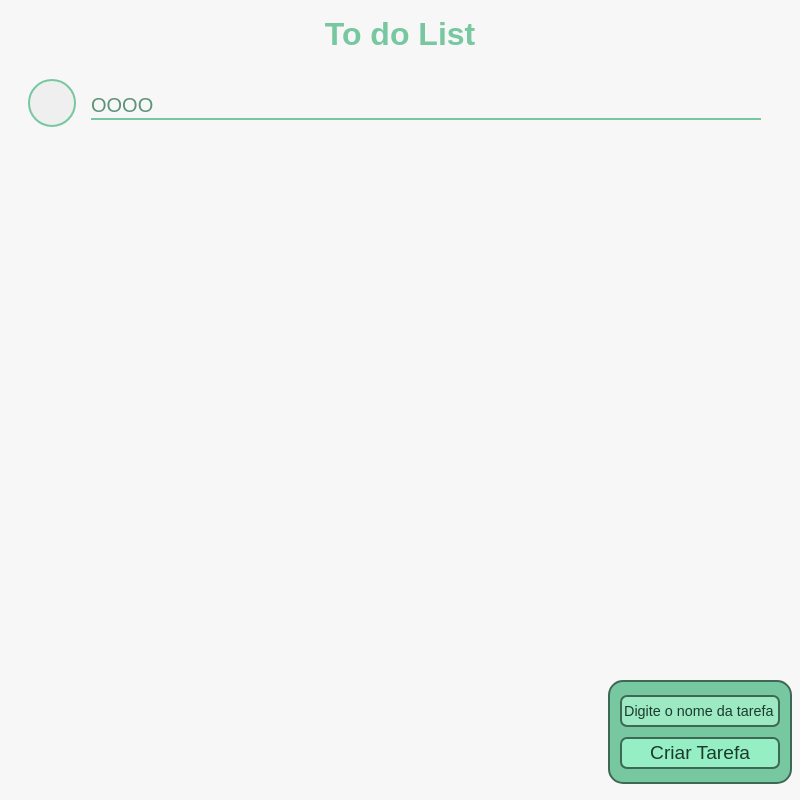
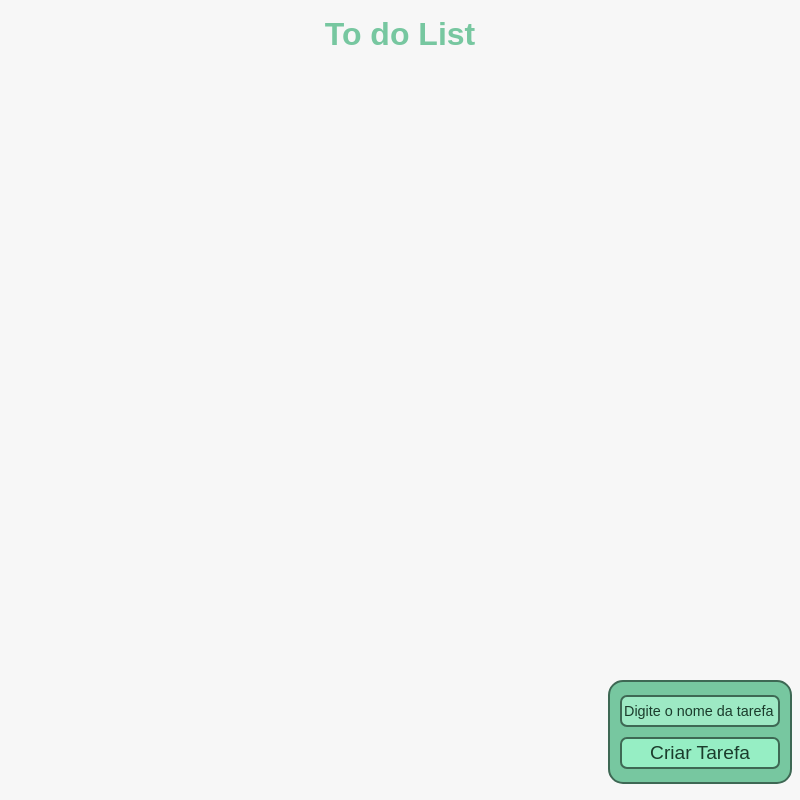
Before and after one commit to joseathael00/To-do-list, an Electron app: page index.html in a window 800 px wide. Drawn offline with Linux system fonts and the light colour scheme.

Commit message:
Remove a task item from index.html
Removed a task item from the to-do list.

```diff
--- a/index.html
+++ b/index.html
@@ -13,8 +13,6 @@
     <div id="container">
       <h1>To do List</h1>
 
-      <div class="task-item"><button class="check"></button><p class="task-name">OOOO</p></div>
-
       <div id="container-create-task">
         <input type="text" name="Input de nome da tarefa" id="task-name-input" placeholder="Digite o nome da tarefa">
         <button id="create-task" onclick="create()">Criar Tarefa</button>
```
